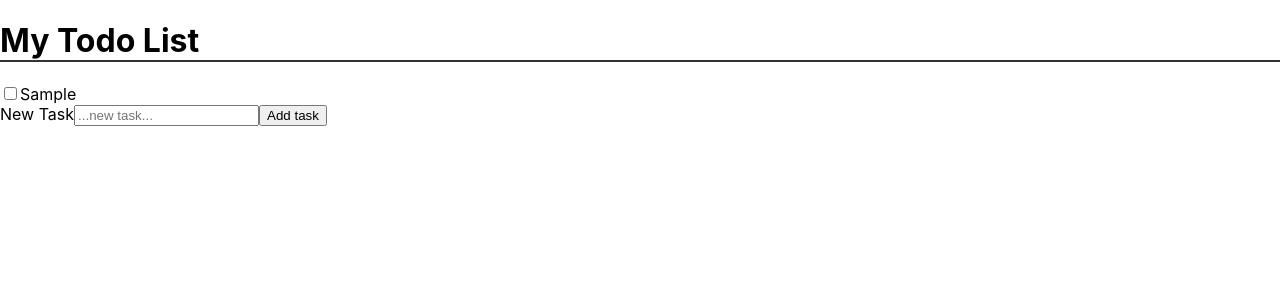
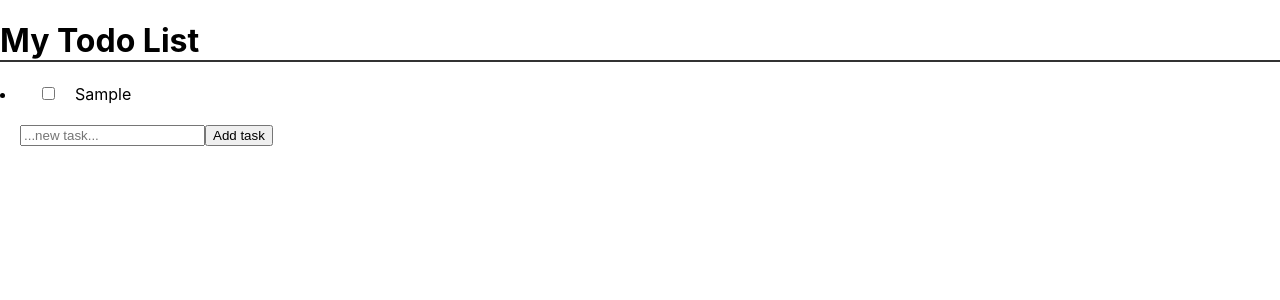
Before and after one commit to CodyBrewer/my_todo_list, a React (Create React App) app: page / in a window 1280 px wide. Both pictures are taken after typing "Sample" into the empty fields and a click on the button "Add task". Shown: the top 300 px of the page. Built offline with nearby package versions, Linux system fonts and the light colour scheme.

Commit message:
todos appear as a list & fix click bug

```diff
--- a/src/features/todos/index.jsx
+++ b/src/features/todos/index.jsx
@@ -1,4 +1,4 @@
-import React, { useState } from 'react';
+import React from 'react';
 import { useSelector, useDispatch } from 'react-redux';
 import { addTodo, selectTasks, toggleCompleted } from './todosSlice';
 
@@ -9,11 +9,11 @@ const Todos = () => {
 
     return (
         <>
-        {tasks.map((todo) => (
-            <Todo todo={todo} />
-            ))}
-        <TodoForm />
-      </>
+            {tasks.map((todo) => (
+                <Todo todo={todo} />
+                ))}
+            <TodoForm />
+        </>
     );
 };
 
@@ -22,7 +22,7 @@ const Todo = (props) => {
     const dispatch = useDispatch();
 
     return (
-        <>
+        <li>
             <label
                 htmlFor="task"
                 style={{
@@ -34,16 +34,20 @@ const Todo = (props) => {
                 <input
                     type="checkbox"
                     name="task"
-                    id="task"
+                    id={`task-${id}`}
                     check={completed}
                     onClick={() => dispatch(toggleCompleted(id))}
+                    style={{
+                        marginLeft:20,
+                        marginRight:20,
+                    }}
                 />{task}
             </label>
-        </>
+        </li>
     );
 };
 
-const TodoForm = () => {    const [newTask, setNewTask] = useState('');
+const TodoForm = () => {
     const dispatch = useDispatch(); // create dispatch fn to dispatch actions
     let input; // input ref
 
@@ -61,13 +65,19 @@ const TodoForm = () => {    const [newTask, setNewTask] = useState('');
     };
 
     return (
-        <form onSubmit={handleSubmit}>
-            <label htmlFor="newTodo">New Task</label>
+        <form
+            onSubmit={handleSubmit}
+            style={{
+                marginTop:20,
+                marginLeft:20,
+            }}
+        >
+            <label htmlFor="newTask"></label>
             <input
                 type="text"
-                name="newTodo"
-                id="newTodo"
-                title="newTodo"
+                name="newTask"
+                id="newTask"
+                title="newTask"
                 placeholder="...new task..."
                 ref={(node) => (input = node)}
             />
```
